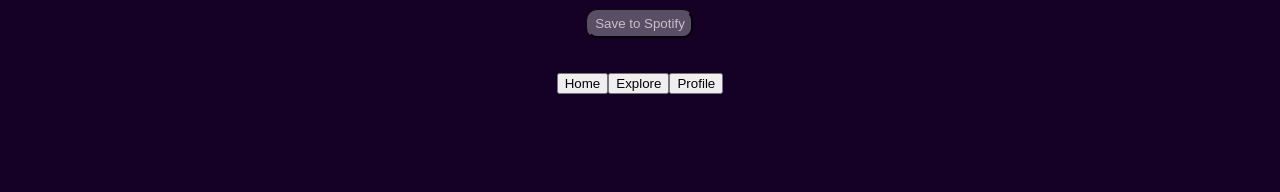
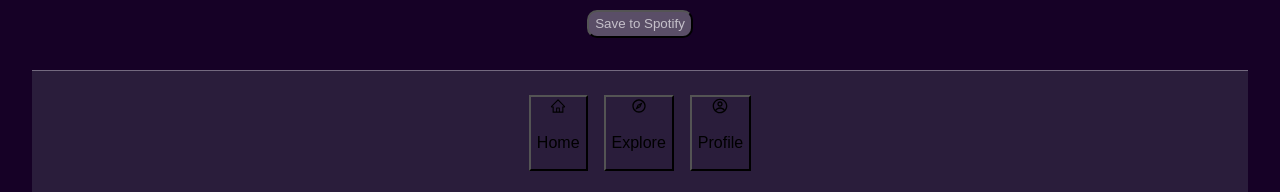
Before and after one commit to mtitus575/jammming, a React (Vite) app: page / in a window 1280 px wide. Shown: the part 694-886 px from the top of the page. Before the commit the page ends 800 px from the top, so only its background shows below. Built offline with nearby package versions, Linux system fonts and the light colour scheme.

Commit message:
Started working on the component for the NavigationBar.

```diff
--- a/src/components/App.jsx
+++ b/src/components/App.jsx
@@ -3,6 +3,7 @@ import "../styles/modules/App.css";
 import SearchBar from "./SearchBar";
 import SearchResults from "./SearchResults";
 import Playlist from "./Playlist";
+import NavigationBar from "./navBtns/NavigationBar";
 
 //importing mock data - in place of an API call:
 import { SIMPLE_DATA } from "../mockData";
@@ -17,13 +18,9 @@ function App() {
       <SearchBar setData={setMusicData} />
       <SearchResults musicData={musicData} setPlaylist={setPlaylist} />
       <Playlist playlist={playlist} />
+
       {/* Done */}
-
-      <nav>
-        <button>Home</button>
-        <button>Explore</button>
-        <button>Profile</button>
-      </nav>
+      <NavigationBar />
     </>
   );
 }
--- /dev/null
+++ b/src/components/navBtns/NavigationBar.jsx
@@ -0,0 +1,25 @@
+import styles from "../../styles/modules/NavigationBar.module.css";
+import { AiOutlineHome } from "react-icons/ai";
+import { MdOutlineExplore } from "react-icons/md";
+import { CgProfile } from "react-icons/cg";
+
+function NavigationBar() {
+  return (
+    <nav className={styles.ctn}>
+      <button>
+        <AiOutlineHome />
+        <p>Home</p>
+      </button>
+      <button>
+        <MdOutlineExplore />
+        <p>Explore</p>
+      </button>
+      <button>
+        <CgProfile />
+        <p>Profile</p>
+      </button>
+    </nav>
+  );
+}
+
+export default NavigationBar;
--- /dev/null
+++ b/src/styles/modules/NavigationBar.module.css
@@ -0,0 +1,15 @@
+.ctn {
+  border-top: 1px solid var(--clr-surface-a4);
+  background-color: var(--clr-surface-a1);
+  padding: 1.5rem;
+  display: flex;
+  justify-content: center;
+  align-items: center;
+  gap: 1rem;
+}
+
+.ctn > button {
+  font-size: 1rem;
+  /* border: none; */
+  background-color: var(--clr-surface-a1);
+}
```
Also changed, not shown: src/components/buttons/SaveToSpotifyBtn.jsx (deleted), src/components/buttons/SearchBtn.jsx (deleted).
